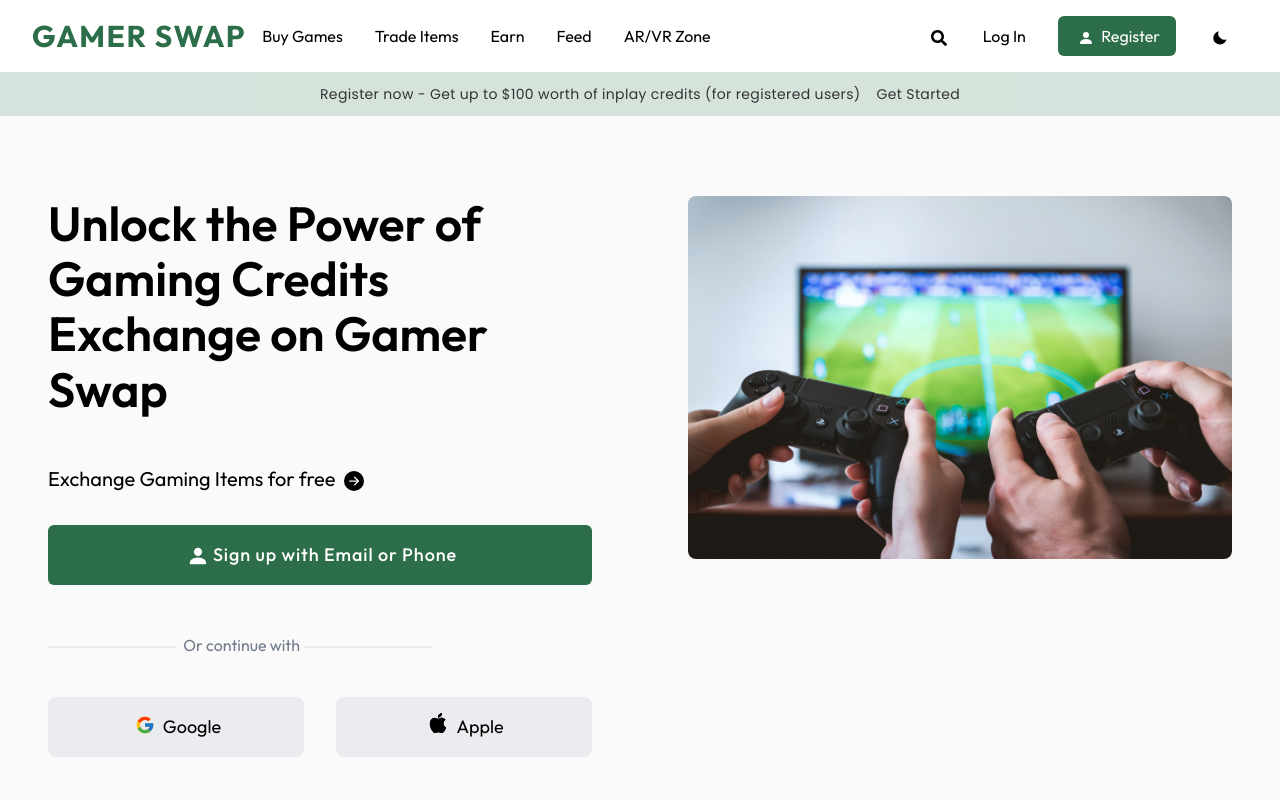
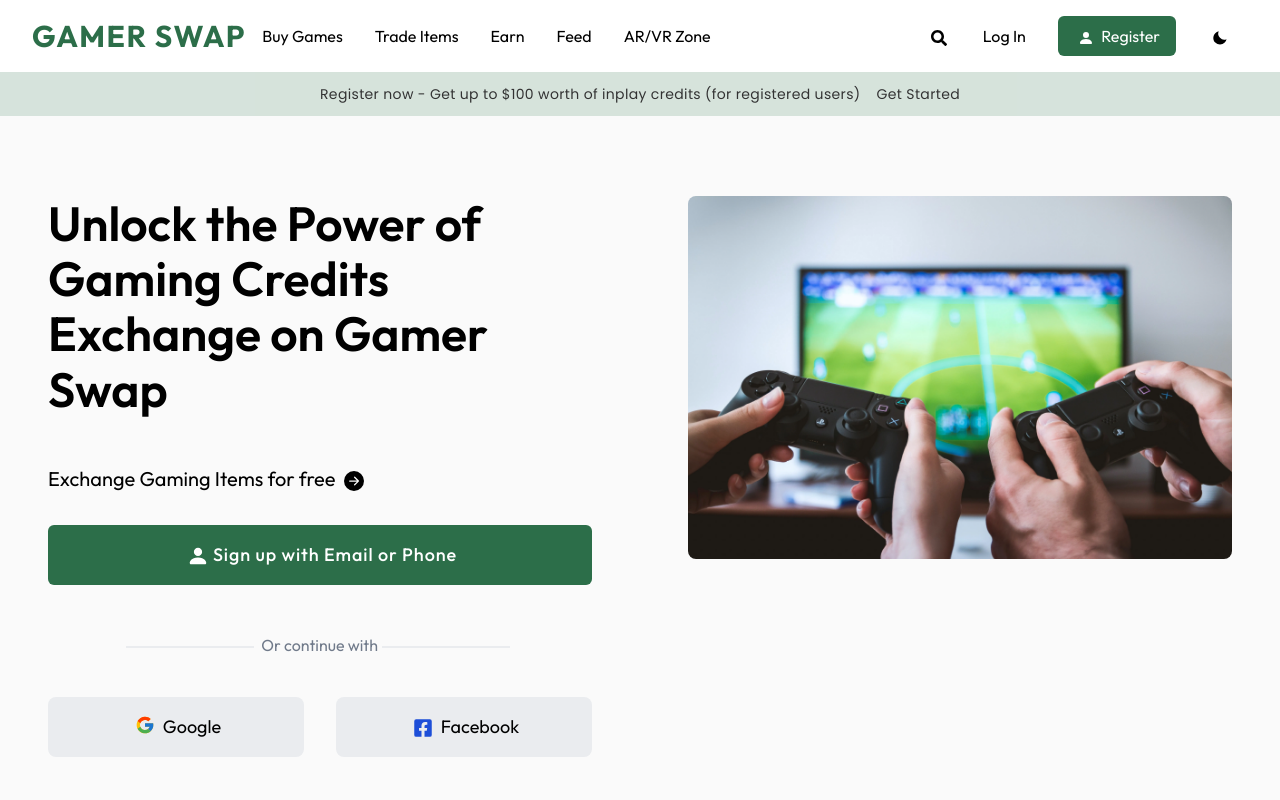
Before and after one commit to Thenextgen1/Gamer-Swap, a Next.js app: page / in a window 1280 px wide. Shown: the top 800 px of the page. Built offline with nearby package versions, Linux system fonts and the light colour scheme; no server answers.

Commit message:
base refactoring

```diff
--- a/src/app/common/Hero.tsx
+++ b/src/app/common/Hero.tsx
@@ -1,8 +1,11 @@
-import { BsApple, BsArrowRightCircleFill, BsPersonFill } from "react-icons/bs";
+"use client";
+
+import { BsArrowRightCircleFill, BsPersonFill } from "react-icons/bs";
 import { FcGoogle } from "react-icons/fc";
+import { FaFacebookSquare } from "react-icons/fa";
 import Image from "next/image";
 import styles from "@/app/styles/Home.module.css";
-import { Button } from "../utils/Button";
+import { signIn } from "next-auth/react";
 
 const Hero = () => {
   return (
@@ -25,24 +28,30 @@
             </span>
           </p>
           <p
-            className={`py-6 mt-6 text-[#707a8a] sm:text-center lg:text-left ${styles.hero_continue}`}
+            className={`py-6 mt-6 text-[#707a8a] text-center ${styles.hero_continue}`}
           >
-            <span className="mr-1"> Or continue with</span>
+            <span className="mr-1 "> Or continue with</span>
           </p>
           <div className="flex  text-lg items-center">
-            <p className=" flex-1 mr-2  w-full bg-[#EAECEF] py-2 sm:py-4 my-4 rounded-lg text-center">
+            <p
+              onClick={() => signIn()}
+              className=" flex-1 mr-2 cursor-pointer  w-full bg-[#EAECEF] py-2 sm:py-4 my-4 rounded-lg text-center"
+            >
               <FcGoogle
                 size={20}
                 className="align-text-top mr-2"
               />
               <span>Google</span>
             </p>
-            <p className=" py-2 sm:py-4  ml-2 w-full flex-1 bg-[#EAECEF] my-4 text-center sm:ml-6 rounded-lg">
-              <BsApple
+            <p
+              onClick={() => signIn()}
+              className=" cursor-pointer py-2 sm:py-4  ml-2 w-full flex-1 bg-[#EAECEF] my-4 text-center sm:ml-6 rounded-lg"
+            >
+              <FaFacebookSquare
                 size={20}
-                className="align-baseline mr-2"
+                className="align-middle mr-2 text-blue-700"
               />
-              <span className="">Apple</span>
+              <span>Facebook</span>
             </p>
           </div>
         </div>
--- a/src/app/components/Layout/Menus/DesktopNav.tsx
+++ b/src/app/components/Layout/Menus/DesktopNav.tsx
@@ -1,3 +1,6 @@
+"use client";
+
+import { useSession, signIn, signOut } from "next-auth/react";
 import { BiSolidMoon } from "react-icons/bi";
 import { BsPersonFill } from "react-icons/bs";
 import { FaSearch } from "react-icons/fa";
@@ -5,6 +8,8 @@
 import styles from "@/app/styles/DesktopNav.module.css";
 
 const DesktopNav = () => {
+  const { data: session } = useSession();
+
   return (
     <nav
       className={`hidden xl:flex xl:justify-between xl:items-center px-8 py-4 ${styles.desktop_container}`}
@@ -22,14 +27,29 @@
         </ul>
       </div>
       <div>
-        <ul>
+        <ul className="cursor-pointer">
           <li>
             <FaSearch />
           </li>
-          <li>Log In</li>
-          <li className="bg-[#2c6e49] rounded-md p-2 px-4 mx-2 text-white">
-            <BsPersonFill /> Register
-          </li>
+          {session ? (
+            <>
+              <li>Signed in as {session.user?.email}</li>
+              <li
+                onClick={() => signOut()}
+                className="bg-[#2c6e49] rounded-md p-2 px-4 mx-2 text-white"
+              >
+                <BsPersonFill /> Sign Out
+              </li>
+            </>
+          ) : (
+            <>
+              <li onClick={() => signIn()}>Log In</li>
+              <li className="bg-[#2c6e49] rounded-md p-2 px-4 mx-2  text-white">
+                <BsPersonFill /> Register
+              </li>
+            </>
+          )}
+
           <li>
             <BiSolidMoon />
           </li>
--- a/src/app/page.tsx
+++ b/src/app/page.tsx
@@ -4,6 +4,8 @@
 import Hero from "./common/Hero";
 import Works from "./common/Works";
 import styles from "@/app/styles/Home.module.css";
+import { getServerSession } from "next-auth";
+import { authOptions } from "@/lib/auth";
 
 import { Metadata } from "next";
 
@@ -18,7 +20,10 @@
   variable: "--font-poppins",
 });
 
-export default function Home() {
+export default async function Home() {
+  const session = await getServerSession(authOptions);
+  console.log(session);
+
   return (
     <main className="">
       <section>
```
